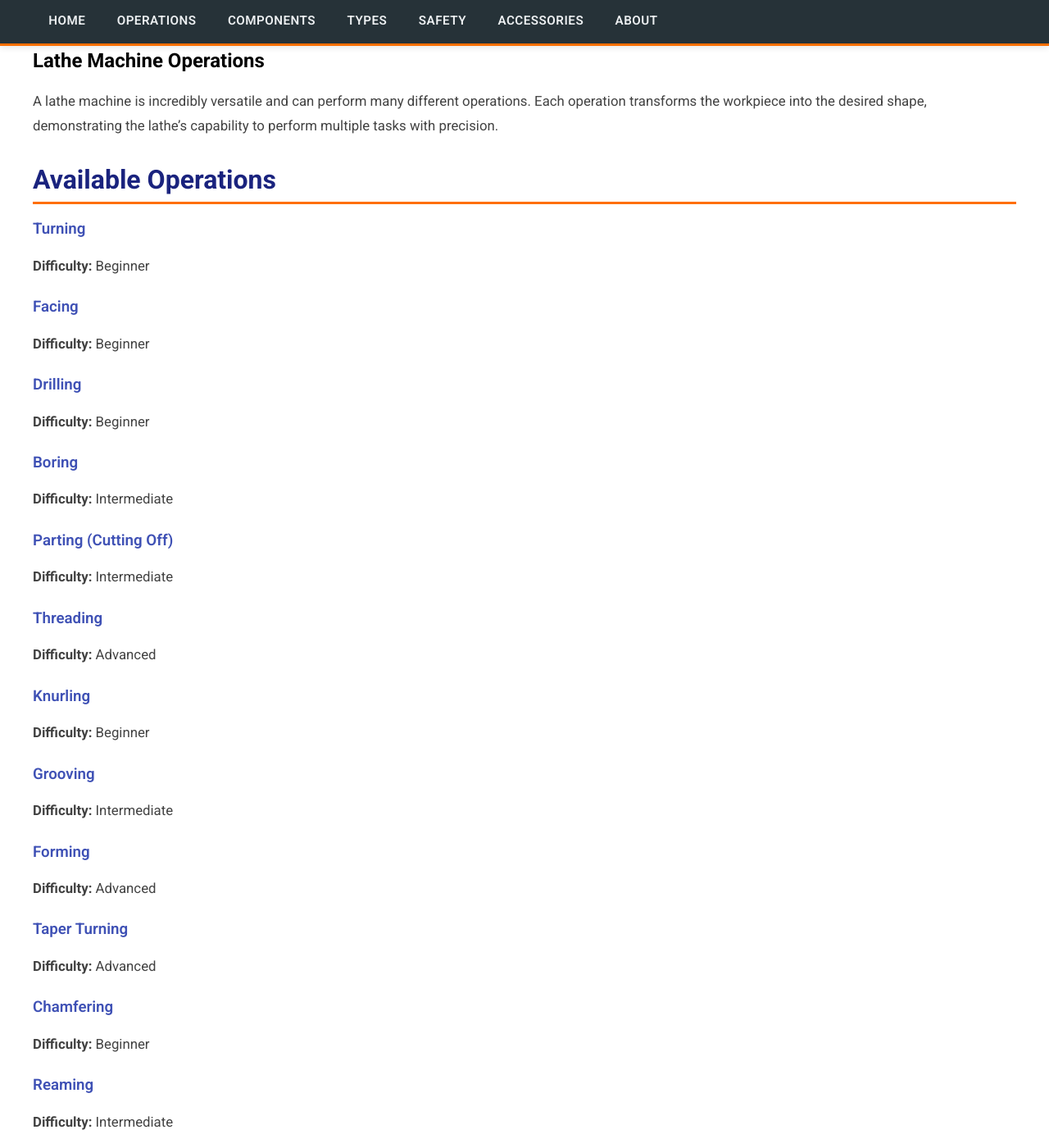
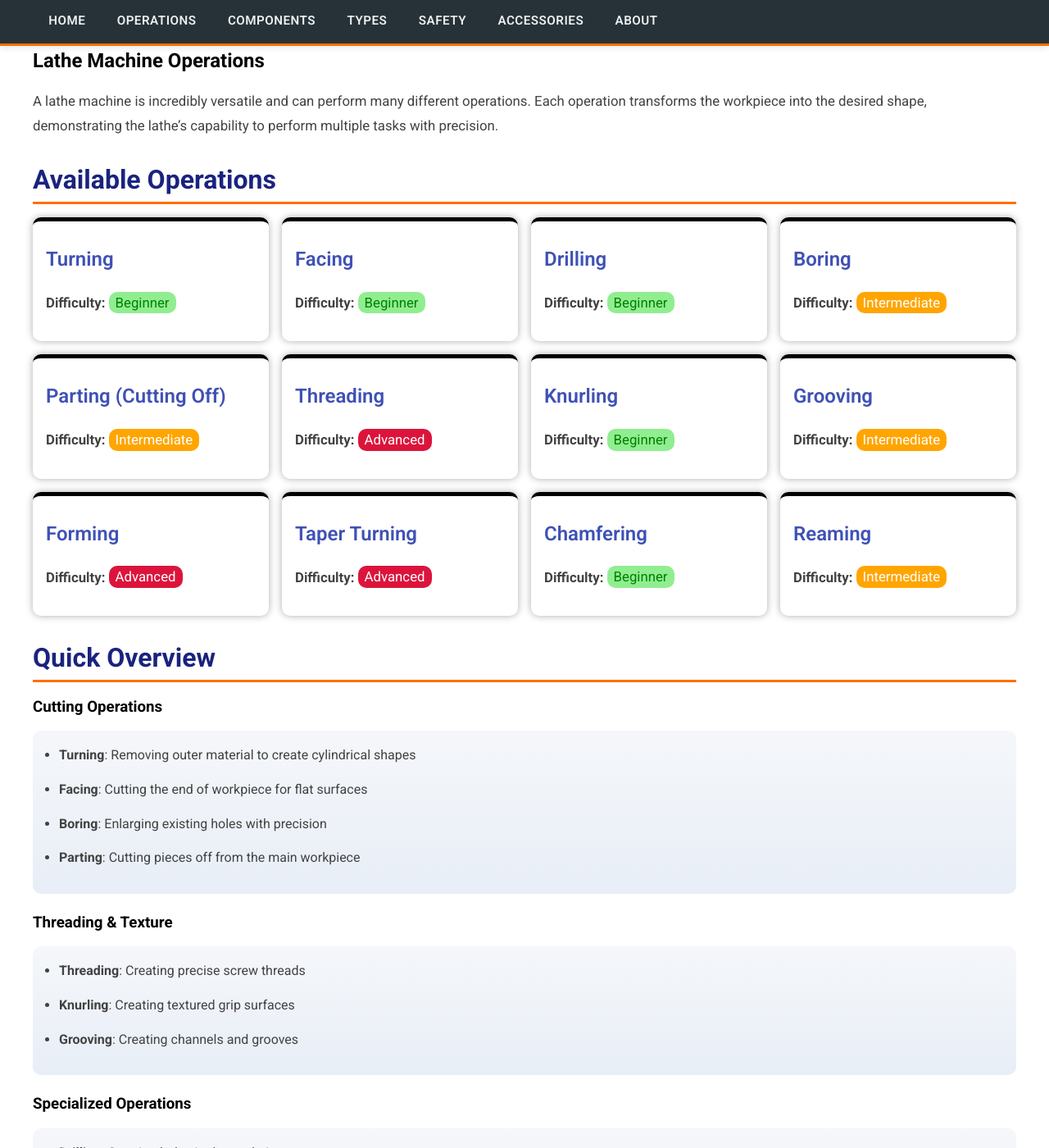
Before and after one commit to chivarly/staticwebsite, a Jekyll site: the page built from pages/operations.md, in a window 1280 px wide and 1400 px high, scrolled down 208 px. Shown: the whole window at 82% size. Built offline with Jekyll 4.4.1, drawn with Linux system fonts in a browser that asks for light colours.

Commit message:
add grid layout for components and operations

```diff
--- a/_layouts/default.html
+++ b/_layouts/default.html
@@ -8,6 +8,8 @@
     <link rel="stylesheet" href="{{ '/assets/css/header.css' | relative_url }}">
     <link rel="stylesheet" href="{{ '/assets/css/home.css' | relative_url }}">
     <link rel="stylesheet" href="{{ '/assets/css/footer.css' | relative_url }}">
+    <link rel="stylesheet" href="{{ '/assets/css/operation.css' | relative_url }}">
+    <link rel="stylesheet" href="{{ '/assets/css/components.css' | relative_url }}">
     {% include model-viewer-script.html %}
     {% seo %}
   </head>
--- /dev/null
+++ b/assets/css/components.css
@@ -0,0 +1,15 @@
+.comp-card-wrapper {
+  display: grid;
+  grid-template-columns: repeat(auto-fit, minmax(300px, 1fr));
+  gap: 1rem;
+}
+
+.comp-card {
+  box-shadow: 0 0 10px rgba(0, 0, 0, 0.325);
+  padding: .5rem 1rem;
+  border-radius: 10px;
+}
+
+.comp-card h3 {
+  font-size: 1.5rem;
+}
--- /dev/null
+++ b/assets/css/operation.css
@@ -0,0 +1,64 @@
+.op-cards-wrapper {
+  display: grid;
+  grid-template-columns: repeat(auto-fit, minmax(280px, 1fr));
+  gap: 1rem;
+}
+
+.op-card {
+  box-shadow: 0 0 10px rgba(0, 0, 0, 0.325);
+  padding: .5rem 1rem;
+  border-radius: 10px;
+}
+
+.op-card h3 {
+  font-size: 1.5rem;
+}
+
+
+/* .op-wrapper + .op-wrapper { */
+/*   margin-top: 1rem; */
+/* } */
+
+
+/* operation cards  */
+.difficulty {
+  padding: .2rem .5rem;
+  border-radius: 10px;
+}
+
+.difficulty.beginner {
+  background-color: lightgreen;
+  color: green;
+}
+
+.difficulty.intermediate {
+  background-color: orange;
+  color: white;
+}
+
+.difficulty.advanced {
+  background-color: crimson;
+  color: white;
+}
+
+.op-card {
+  border-top: 5px solid;
+  transition: border .2s ease, transform .2s ease, box-shadow .2s ease;
+}
+
+.op-card:hover {
+  transform: translateY(-8px);
+  box-shadow: 0 10px 12px rgba(0, 0, 0, 0.325);
+}
+
+.op-card:has(.beginner):hover {
+  border-color: lawngreen;
+}
+
+.op-card:has(.intermediate):hover {
+  border-color: darkorange;
+}
+
+.op-card:has(.advanced):hover {
+  border-color: red;
+}
--- a/pages/operations.md
+++ b/pages/operations.md
@@ -10,13 +10,19 @@ A lathe machine is incredibly versatile and can perform many different operation
 
 ## Available Operations
 
+<div class="op-cards-wrapper">
+
 {% assign sorted_ops = site.operations | sort: "order" %}
 {% for op in sorted_ops %}
+
+<div class="op-card">
 ### [{{ op.title }}]({{ op.url | relative_url }})
-**Difficulty:** {{ op.difficulty | capitalize }}
+**Difficulty:** <span class="difficulty {{ op.difficulty | downcase }}">{{ op.difficulty | capitalize }}</span>
+</div>
 
 {% endfor %}
 
+</div>
 ## Quick Overview
 
 ### Cutting Operations
```
Also changed, not shown: pages/components.md (+5 -1 lines).
